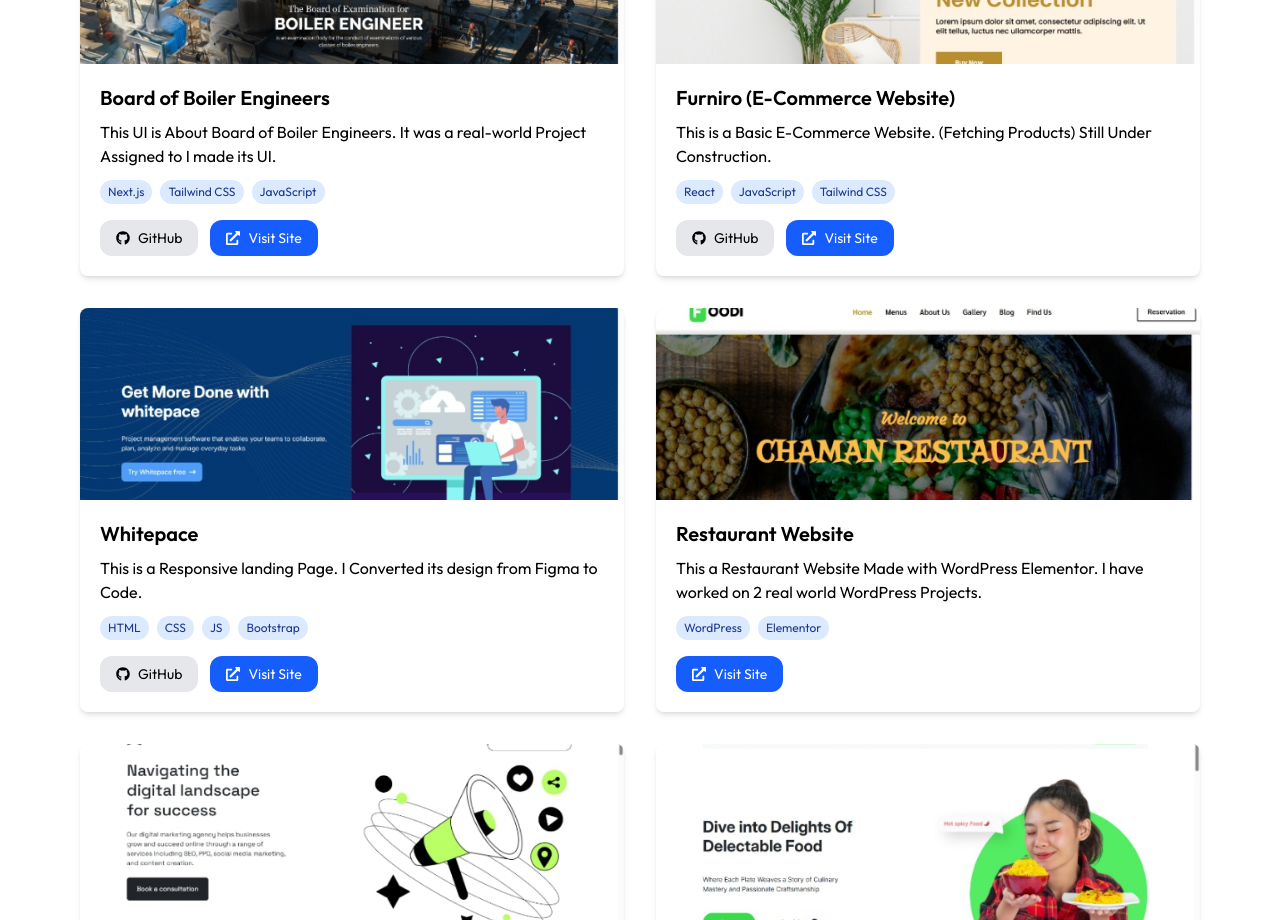
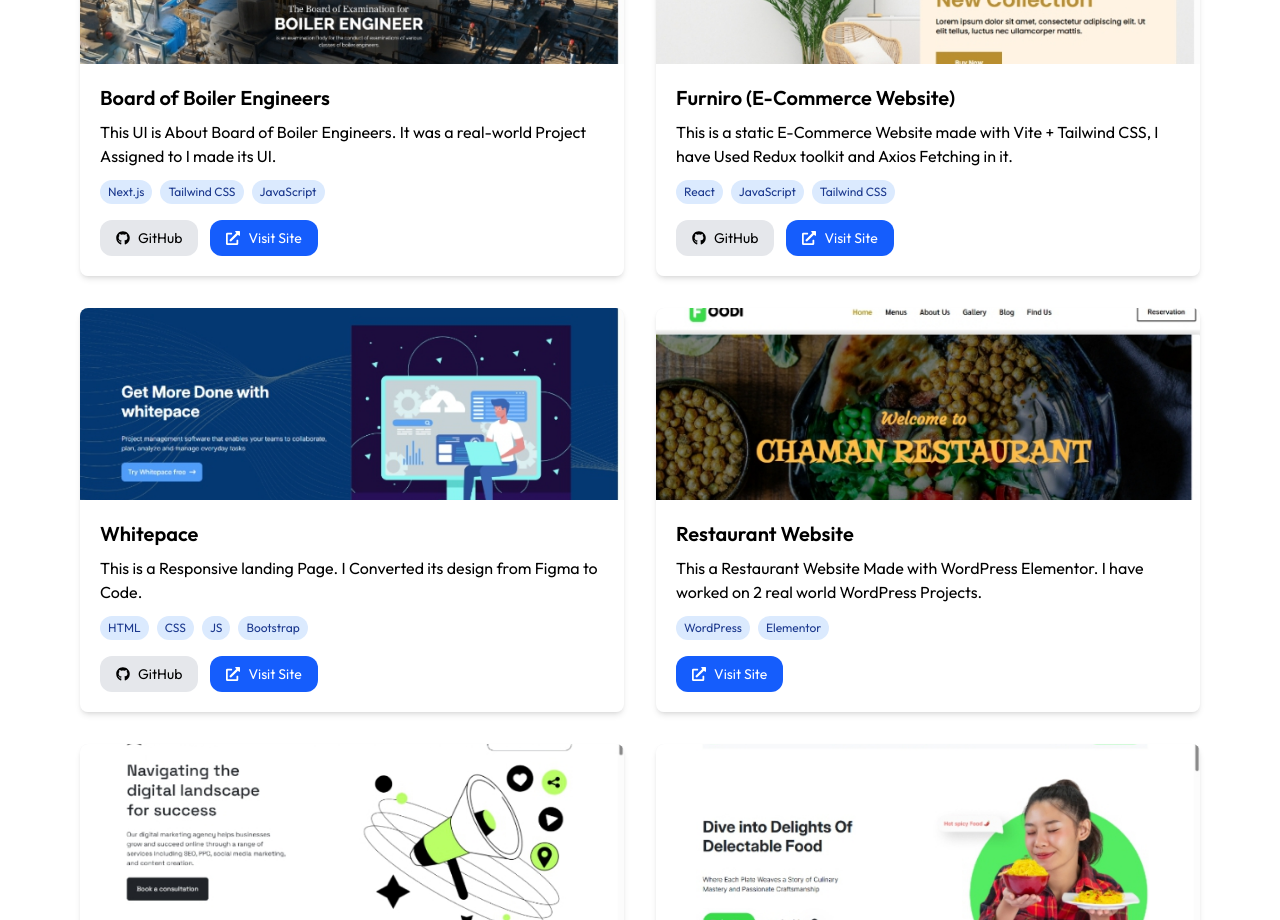
Before and after one commit to sanaullah-sana/sana.dev, a React (Vite) app: page / in a window 1280 px wide. Shown: the part 1640-2560 px from the top of the page. Built offline with nearby package versions, Linux system fonts and the light colour scheme.

Commit message:
Update Project Description

```diff
--- a/src/pages/Home.jsx
+++ b/src/pages/Home.jsx
@@ -57,7 +57,7 @@ const projects = [
   {
     title: "Furniro (E-Commerce Website)",
     description:
-      "This is a Basic E-Commerce Website. (Fetching Products) Still Under Construction.",
+      "This is a static E-Commerce Website made with Vite + Tailwind CSS, I have Used Redux toolkit and Axios Fetching in it.",
     image: furniroImg,
     tech: ["React", "JavaScript", "Tailwind CSS"],
     github: "https://github.com/sanaullah-sana/Furniro-Vite.git",
```
